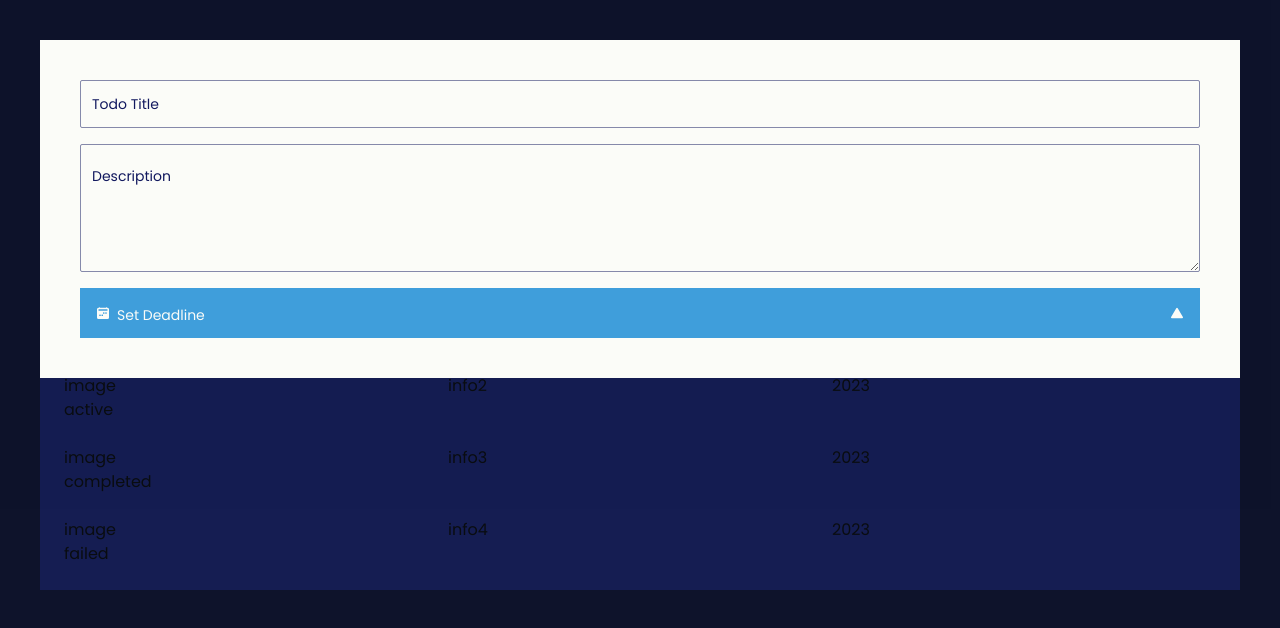
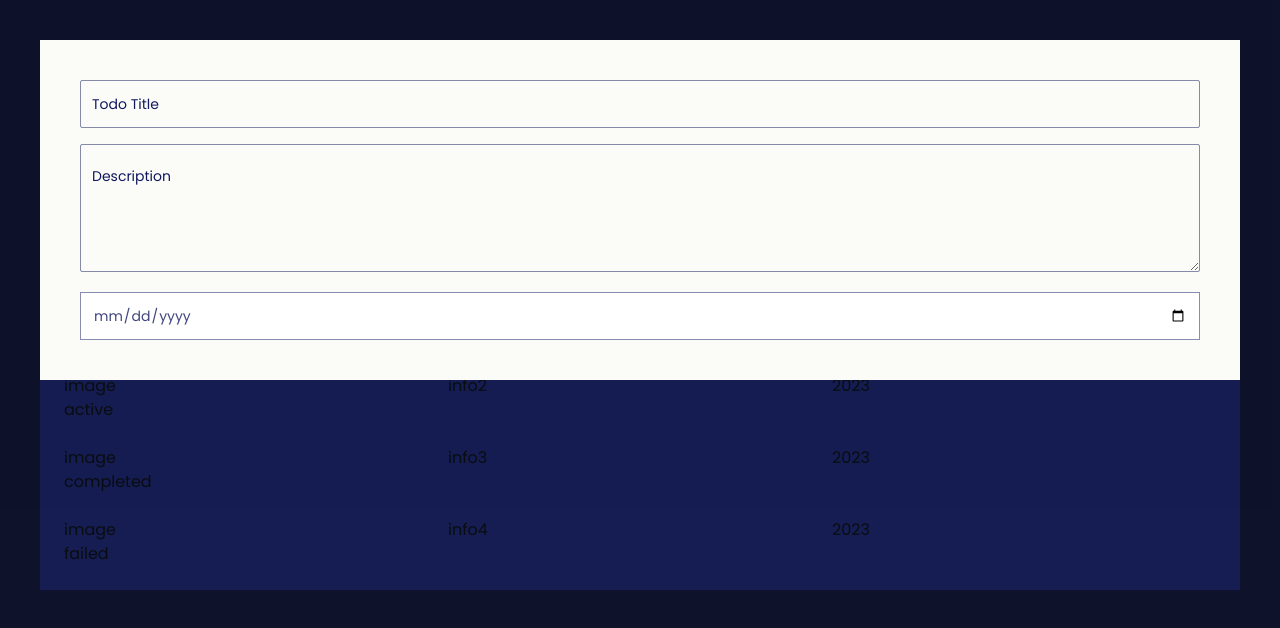
Before and after one commit to dominicpam89/reactjs-showcase-19, a React (Vite) app: page /app in a window 1280 px wide. Both pictures are taken after a click on the button "Add Todo". Shown: the top 628 px of the page. Built offline with nearby package versions, Linux system fonts and the light colour scheme.

Commit message:
updated Form

```diff
--- /dev/null
+++ b/src/UI/Form/InputDateStd.tsx
@@ -0,0 +1,29 @@
+import { TypeInput } from "../../data/types/Props"
+import UIInputHelperText from "./HelperText"
+
+const UIInputDateStd:React.FC<TypeInput> = ({id, label, register=undefined, error=undefined}) => {
+	const now = new Date()
+	const dateVal = {
+		year: now.getFullYear(),
+		month: now.getMonth(),
+		date: now.getDate(),
+	}
+	const formattedDate = `${dateVal.year}-${dateVal.month}-${dateVal.date}`
+
+	return (
+		<div className="flex flex-col space-y-1">
+			<label htmlFor={id} className="hidden">{label}</label>
+			<input
+				id={id}
+				type="date"
+				className="w-full p-3 text-sm font-sans border border-primary-main-color/50 text-primary-main-color/80"
+				defaultValue={formattedDate}
+				{...register}
+			/>
+			<UIInputHelperText text={error} />
+		</div>
+
+	)
+}
+
+export default UIInputDateStd
--- a/src/UI/Form/InputField.tsx
+++ b/src/UI/Form/InputField.tsx
@@ -1,7 +1,7 @@
 import { TypeInputField } from "../../data/types/Props"
 import UIInputHelperText from "./HelperText"
 
-const UIInputField:React.FC<TypeInputField> = ({id,label,type="text",register, error=undefined}) => {
+const UIInputField:React.FC<TypeInputField> = ({id,label,type="text",register=undefined, error=undefined}) => {
 	return (
 		<>
 			<div id="form-input-group" className="relative">
--- a/src/UI/Form/InputFieldArea.tsx
+++ b/src/UI/Form/InputFieldArea.tsx
@@ -1,6 +1,5 @@
 import { TypeInputFieldArea } from "../../data/types/Props"
 import UIInputHelperText from "./HelperText"
-
 
 const UIInputFieldArea:React.FC<TypeInputFieldArea> = ({id, label, rows=3, register=undefined, error=undefined}) => {
 	return (
--- a/src/data/types/Props.ts
+++ b/src/data/types/Props.ts
@@ -7,7 +7,7 @@ export type TypeModalProps = {
 	padding?: TypeCommonPadding
 }
 
-interface TypeInput{
+export interface TypeInput{
 	id: string,
 	label: string,
 	error?: string | undefined
--- a/src/data/utils/todoForm.ts
+++ b/src/data/utils/todoForm.ts
@@ -2,12 +2,12 @@ interface TypeTodoFormDefaultValues {
   tag: string
 	details: string
 	dateFinished: Date
-	images: string[]
+	images: string
 }
 
 export const utilsTodoFormDefaultValues:TypeTodoFormDefaultValues = {
   tag: "",
   details: "",
   dateFinished: new Date(),
-  images: []
+  images: ""
 }
--- a/src/features/Todo/Form.tsx
+++ b/src/features/Todo/Form.tsx
@@ -3,7 +3,7 @@ import { utilsTodoFormDefaultValues as defaultValues } from "../../data/utils/to
 import UIModal from "../../UI/Modal"
 import UIInputField from "../../UI/Form/InputField"
 import UIInputFieldArea from "../../UI/Form/InputFieldArea"
-import UIInputDate from "../../UI/Form/InputDate"
+import UIInputDateStd from "../../UI/Form/InputDateStd"
 
 const TodoForm = () => {
 	const { register, handleSubmit } = useForm({ defaultValues })
@@ -25,8 +25,9 @@ const TodoForm = () => {
 					label="Todo Title"
 					register={register("tag")}
 				/>
-				<UIInputFieldArea id="description" label="Description" rows={5} />
-				<UIInputDate />
+				<UIInputFieldArea id="description" label="Description" rows={5} register={register("details")} />
+				<UIInputDateStd id="date" label="date" register={register("dateFinished")} />
+
 			</form>
 		</UIModal>
 	)
```
